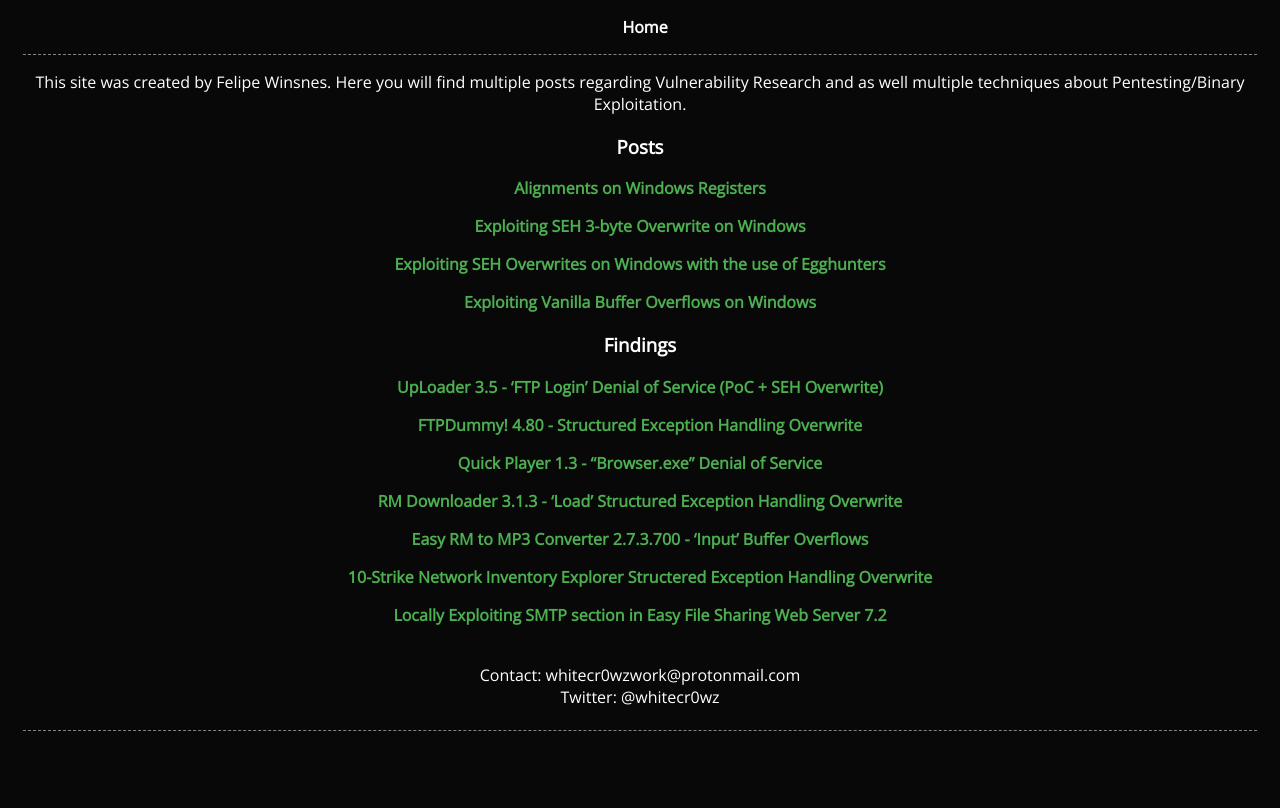
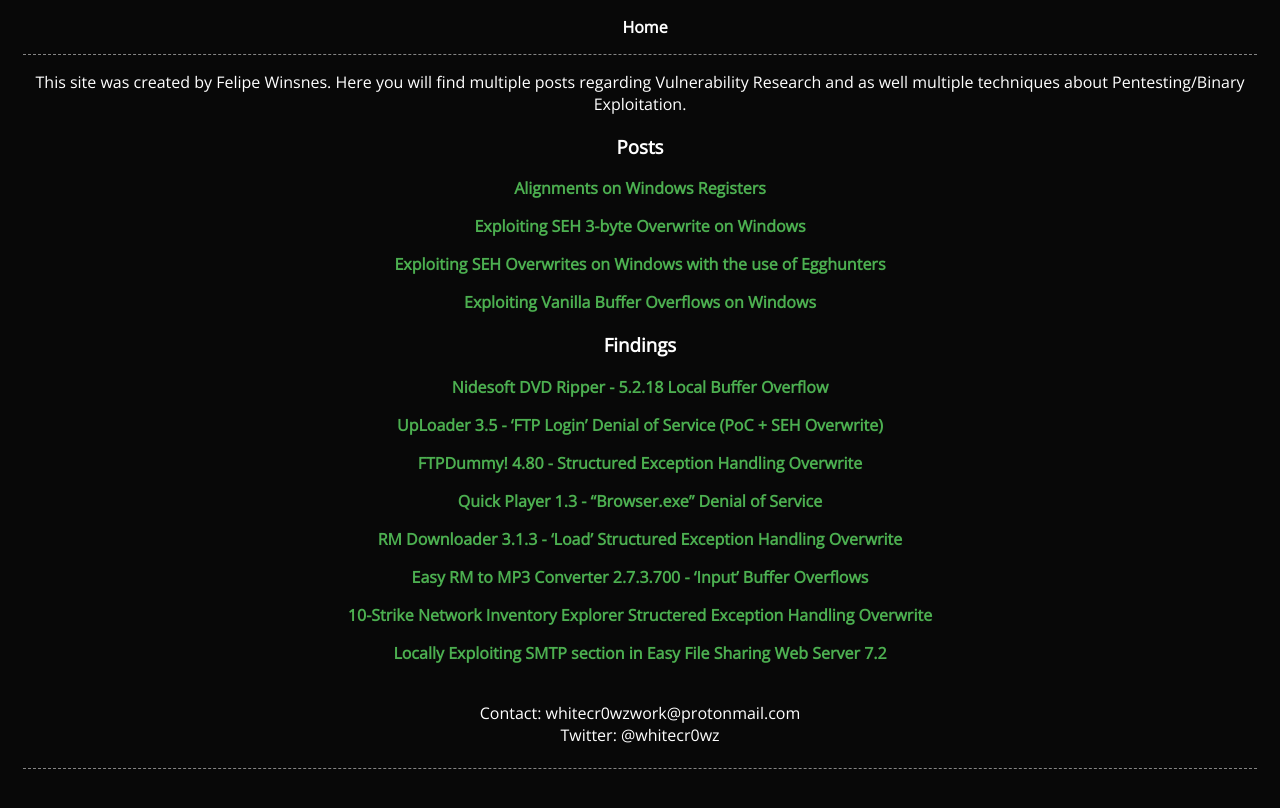
Before and after one commit to whitecr0wz/whitecr0wz.github.io, a Jekyll site: the page built from index.md, in a window 1280 px wide. Shown: the top 808 px of the page. Built offline with Jekyll 4.4.1, drawn with Linux system fonts in a browser that asks for light colours.

Commit message:
Update index.md

```diff
--- a/index.md
+++ b/index.md
@@ -16,6 +16,8 @@
 
 
 ### Findings
+[Nidesoft DVD Ripper - 5.2.18 Local Buffer Overflow](https://whitecr0wz.github.io/posts/DVD-Ripper/)
+
 [UpLoader 3.5 - 'FTP Login' Denial of Service (PoC + SEH Overwrite)](https://whitecr0wz.github.io/posts/Uploader-SEH/)
 
 [FTPDummy! 4.80 - Structured Exception Handling Overwrite](https://whitecr0wz.github.io/posts/ftp-dummy/)
```
